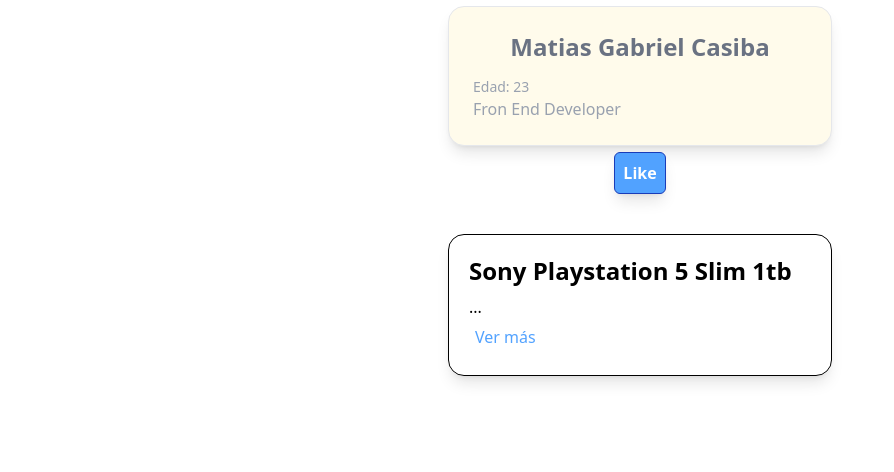
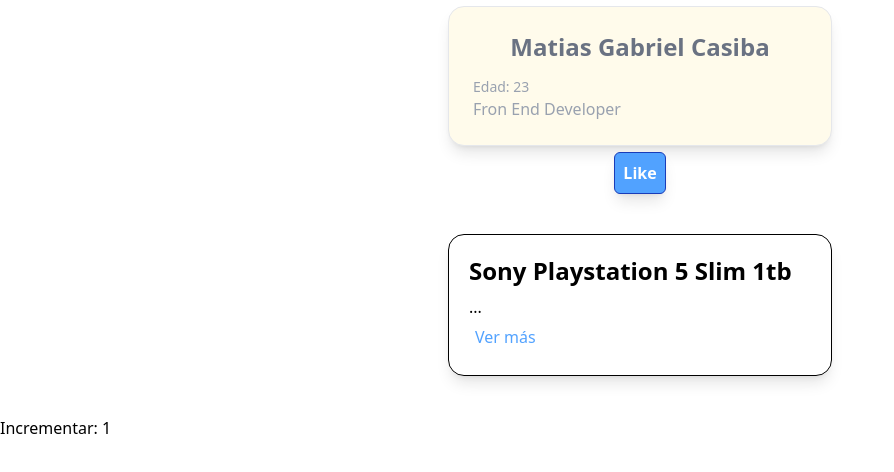
Before and after one commit to MatiCasiba/desafio-14-react, a React (Vite) app: page / in a window 1280 px wide. Shown: the top 472 px of the page, without its empty margins (0-894 px from the left). Built offline with nearby package versions, Linux system fonts and the light colour scheme.

Commit message:
Actividad 4: Armando el componente Contador.jsx (asignando un limite y deshabilitando el boton para cuando llega a este)

```diff
--- a/src/App.jsx
+++ b/src/App.jsx
@@ -1,3 +1,4 @@
+import Contador from "./components/Contador"
 import LikeButton from "./components/LikeButton"
 import Producto from "./components/Producto"
 import UserCard from "./components/UserCard"
@@ -12,6 +13,7 @@
         nombre="Sony Playstation 5 Slim 1tb"
         descripcion="La consola PS5 Slim libera nuevas posibilidades de juego. Experimenta una carga ultrarrápida con un SSD de velocidad ultra alta, una inmersión más profunda con soporte para retroalimentación háptica, disparadores adaptativos y audio 3D.2"
       />
+      <Contador inicioConteo={1} limite={10} />
     </div>
   )
 }
--- a/src/components/Contador.jsx
+++ b/src/components/Contador.jsx
@@ -0,0 +1,22 @@
+import { useState } from "react"
+
+const Contador = ({inicioConteo, limite}) => {
+  const [contador, setContador] = useState(inicioConteo)
+
+  const incrementar = () =>{
+    if (contador < limite){
+        setContador(contador+1)
+    }
+  }
+  return (
+    <button
+        className="cursor-pointer"
+        onClick={incrementar}
+        disabled={contador >= limite}
+    >
+        Incrementar: {contador}
+    </button>
+  )
+}
+
+export default Contador
```
Also changed, not shown: 1 other file (tests, documents, lock files or other folders).
